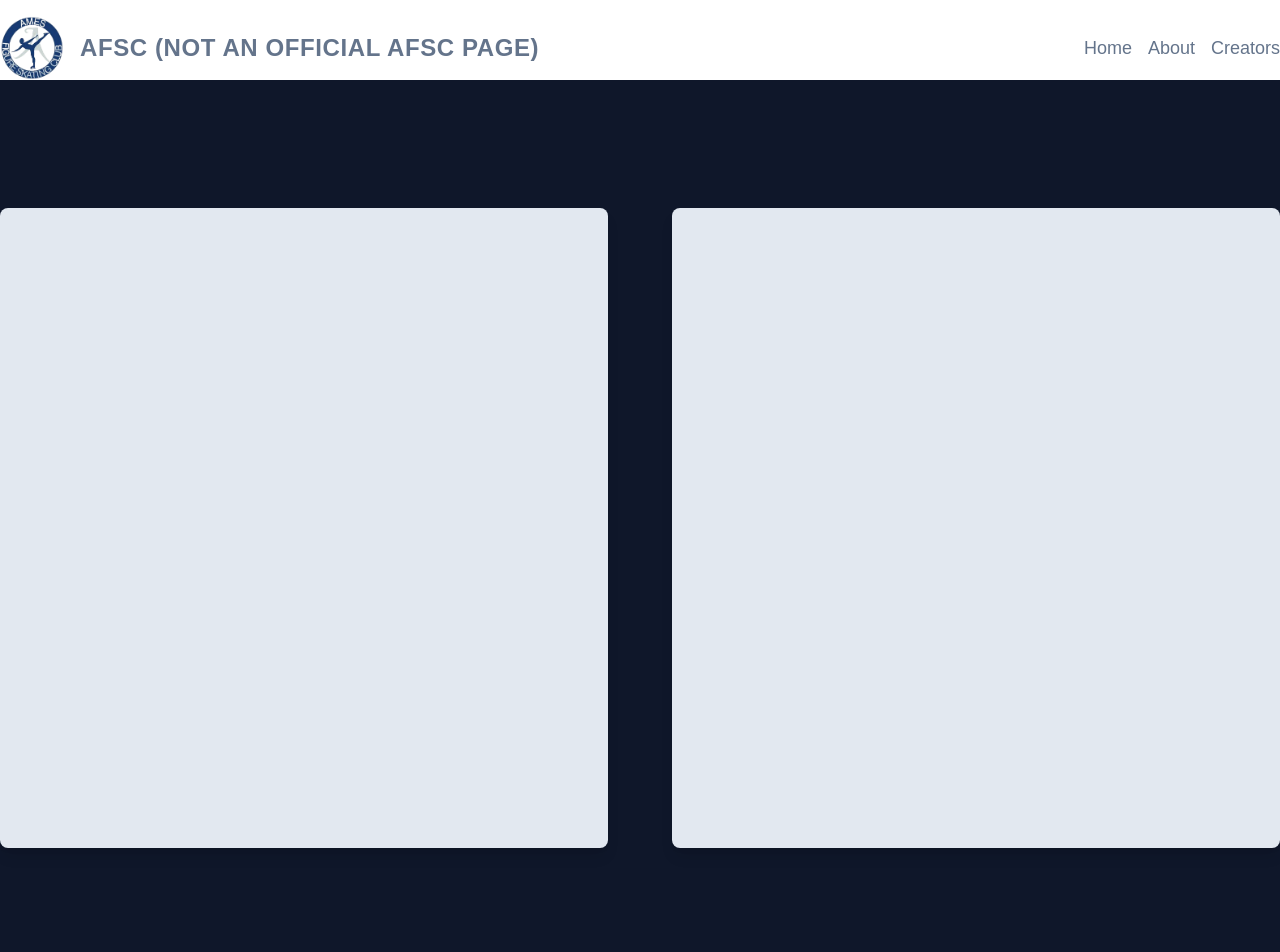
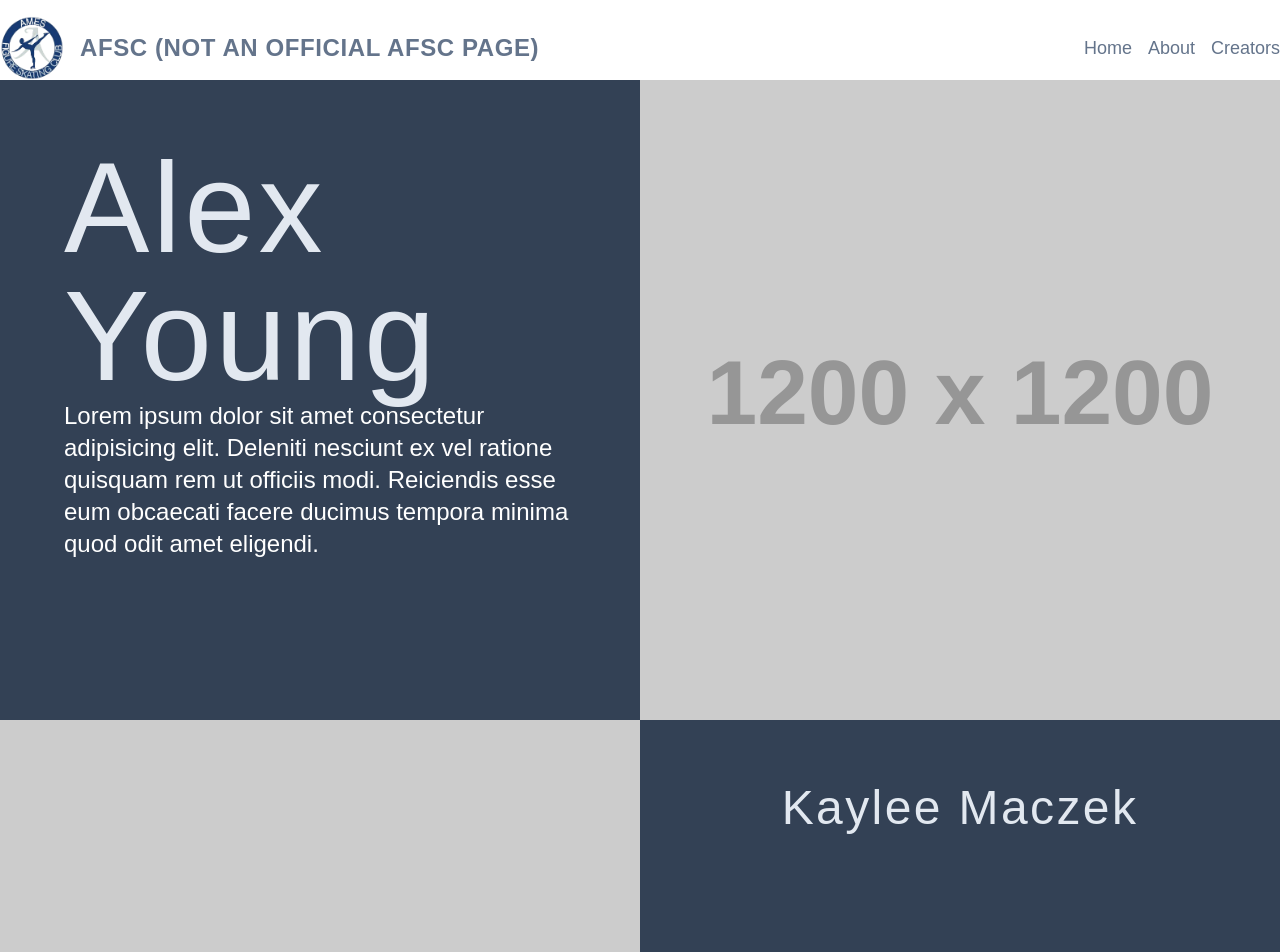
Before and after one commit to alex-yng/mockAFSC, a React (Vite) app: page /creators in a window 1280 px wide. Shown: the top 952 px of the page. Before the commit the page ends 912 px from the top, so only its background shows below. Built offline with nearby package versions, Linux system fonts and the light colour scheme; a web font is replaced by a local one.

Commit message:
added creators page layout

```diff
--- a/src/components/CourseCard.jsx
+++ b/src/components/CourseCard.jsx
@@ -8,7 +8,7 @@ export default function CourseCard({
     <>
       {/* size-[20rem] md:size-[22rem] lg:size-[22rem] xl:size-[25rem] */}
       <div className="p-3 bg-slate-200 max-w-[20em] sm:max-w-[27em] lg:max-w-[40em] h-[30em] sm:h-[35em] md:h-[30em] lg:h-[35em] rounded-lg shadow-lg hover:scale-110 duration-[450ms]">
-        <img className="p-2 aspect-[7/4]" src={img} />
+        <img className="p-2 aspect-[7/4] rounded-xl" src={img} />
         <div className="text-slate-700 mx-2">
           <h2 className="text-xl lg:text-3xl font-medium lg:tracking-wide mb-2">
             {title}
--- a/src/components/HalfCard.jsx
+++ b/src/components/HalfCard.jsx
@@ -1,10 +1,12 @@
-export default function HalfCard({ height }) {
+export default function HalfCard({ height, text }) {
   const defaultStyles =
     "min-w-96 md:min-w-[40rem] lg:min-w-[30rem] xl:min-w-[38rem] mb-8 lg:mb-16 bg-slate-200 rounded-lg shadow-lg";
 
   return (
     <>
-      <div className={`${defaultStyles} ${height}`}></div>
+      <div className={`${defaultStyles} ${height}`}>
+        <p>{text}</p>
+      </div>
     </>
   );
 }
--- a/src/pages/Creators.jsx
+++ b/src/pages/Creators.jsx
@@ -6,10 +6,37 @@ export default function Creators() {
     <>
       {/* Header */}
       <Header />
-      <div className="flex mx-auto mt-32 justify-center items-center gap-16 shrink-0">
-        <HalfCard height="h-[40rem]" />
-        <HalfCard height="h-[40rem]" />
-      </div>
+
+      {/* Content */}
+      <main className="grid grid-cols-1 lg:grid-cols-2">
+        <div className="bg-slate-700 animate-slideRight">
+          <div className="flex flex-col items-center p-8 lg:p-16">
+            <h1 className="text-slate-200 text-9xl font-medium tracking-wide min-w-fit">
+              Alex Young
+            </h1>
+            <p className="text-white text-2xl">
+              {" "}
+              Lorem ipsum dolor sit amet consectetur adipisicing elit. Deleniti
+              nesciunt ex vel ratione quisquam rem ut officiis modi. Reiciendis
+              esse eum obcaecati facere ducimus tempora minima quod odit amet
+              eligendi.
+            </p>
+          </div>
+        </div>
+        <div className="grid place-items-center animate-[slideLeft_1.3s]">
+          <img className="" src="https://fakeimg.pl/1200x1200" />
+        </div>
+        <div className="grid place-items-center animate-[slideRight_1.6s]">
+          <img className="" src="https://fakeimg.pl/1200x1200" />
+        </div>
+        <div className="bg-slate-700 animate-[slideLeft_1.9s]">
+          <div className="flex flex-col items-center p-8 lg:p-16">
+            <h1 className="text-slate-200 text-5xl font-medium tracking-wider">
+              Kaylee Maczek
+            </h1>
+          </div>
+        </div>
+      </main>
     </>
   );
 }
--- a/tailwind.config.js
+++ b/tailwind.config.js
@@ -31,12 +31,30 @@ export default {
             transform: "translateY(0)",
           },
         },
+        slideRight: {
+          "0%": {
+            transform: "translateX(-200px)",
+          },
+          "100%": {
+            transform: "translateY(0)",
+          },
+        },
+        slideLeft: {
+          "0%": {
+            transform: "translateX(200px)",
+          },
+          "100%": {
+            transform: "translateY(0)",
+          },
+        },
       },
       animation: {
         fadeIn: "fadeIn 2s",
         fadeOut: "fadeOut 2s",
         slideDown: "slideDown 1s",
         slideUp: "slideUp 1s",
+        slideRight: "slideRight 1s",
+        slideLeft: "slideLeft 1s",
       },
     },
   },
```
